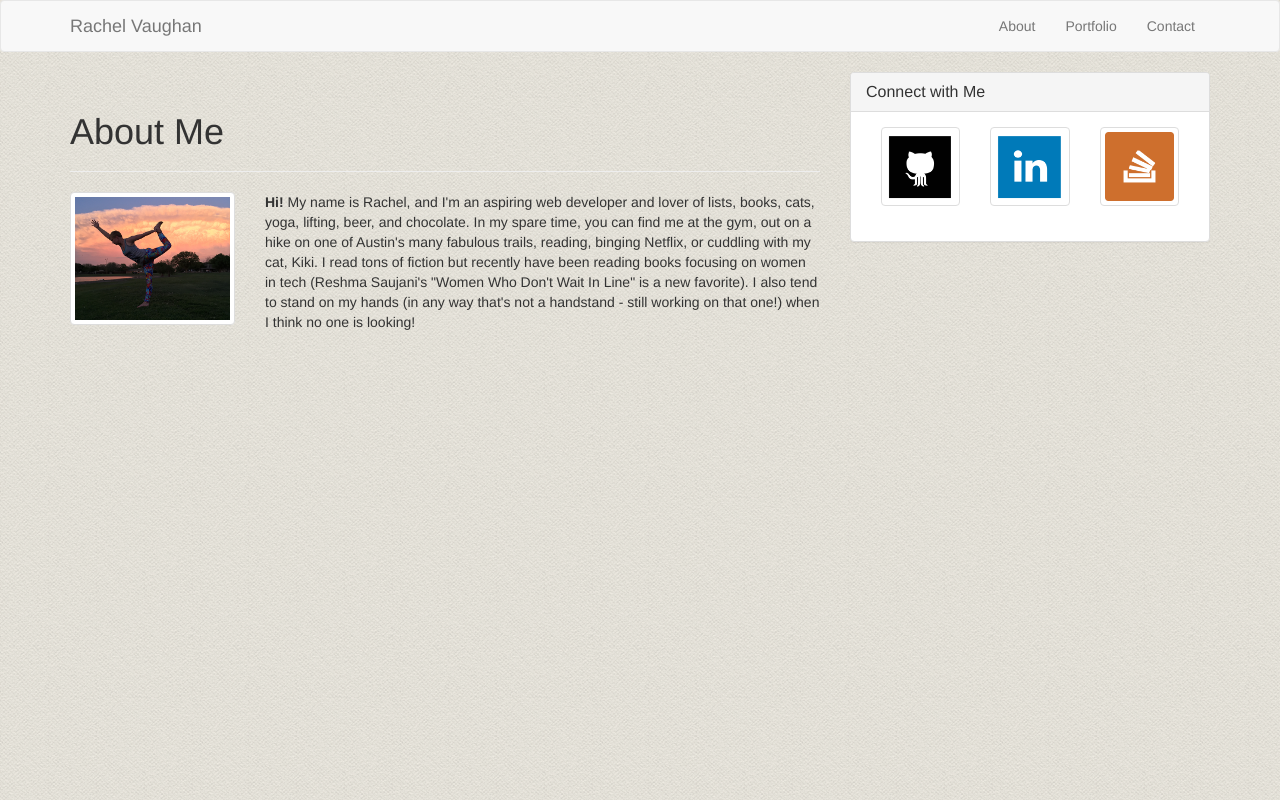
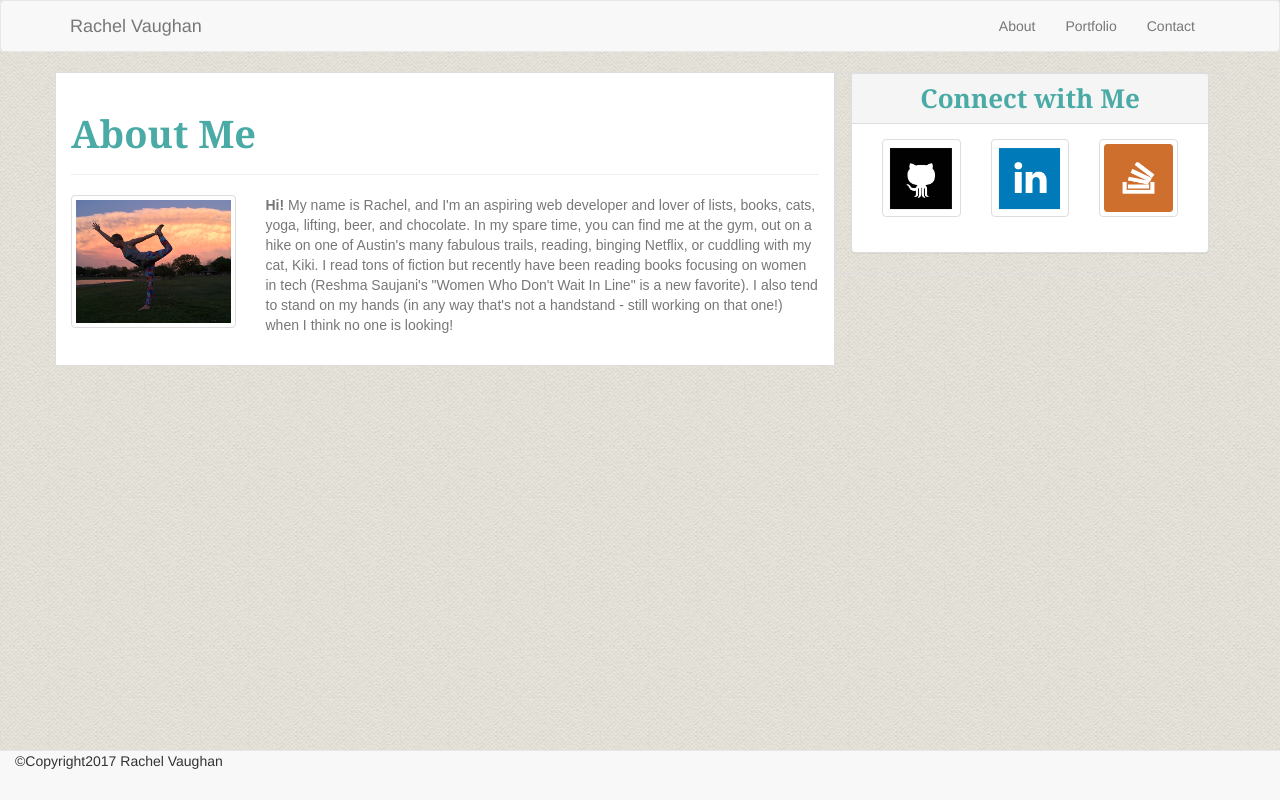
Before and after one commit to RaeVaughan/Bootstrap-Portfolio, a plain HTML site: page index.html in a window 1280 px wide. Drawn offline with nearby package versions, Linux system fonts and the light colour scheme.

Commit message:
added basic stylings

```diff
--- a/index.html
+++ b/index.html
@@ -12,6 +12,7 @@
 
   <nav class="navbar navbar-default">
     <div class="container">
+
       <div class="navbar-header">
         <a class="navbar-brand" href="index.html">Rachel Vaughan</a>
       </div>
@@ -23,6 +24,7 @@
           <li><a href="contact.html">Contact</a></li>
         </ul>
       </div>
+
     </div>
   </nav>
 
@@ -30,7 +32,7 @@
 
 		<div class="row">
 
-			<div class="col-md-8">
+			<div class="col-md-8" id="main-content">
 				<div class="page-header">
 					<h1>About Me</h1>
 				</div>
@@ -49,7 +51,7 @@
 				</div>
 			</div>
 
-      <div class="col-md-4">
+      <div class="col-md-4" id="sidebar">
 
         <div class="panel panel-default">
 
@@ -58,7 +60,6 @@
           </div>
 
             <div class="panel-body">
-
               <div class="col-md-4">
                 <a href="https://github.com/RaeVaughan" target="_blank" class="thumbnail">
                   <img src="images/github-img.png" alt="github">
@@ -76,17 +77,22 @@
                   <img src="images/stackoverflow-img.png" alt="stackoverflow-img">
                 </a>
               </div>
-
         	 </div>
-
-
 
         </div>
 
       </div>
 		</div>
 	</div>
+
+  <nav class="navbar navbar-default navbar-fixed-bottom">
+    <div class="container-fluid">
+      <div class="navbar-header">
+        &copy;Copyright2017 Rachel Vaughan
       </div>
+    </div>
+  </nav>
+
 
   <!-- jQuery CDN -->
   <script src="https://ajax.googleapis.com/ajax/libs/jquery/1.11.3/jquery.min.js"></script>
--- a/style.css
+++ b/style.css
@@ -1,3 +1,44 @@
+* {
+	box-sizing: border-box;
+}
+
 body {
 		background-image: url(images/background-img.png);
 }
+
+h1,
+.panel-title {
+	color: #4aaaa5;
+	font-family: 'Georgia', 'Times', Times New Roman, serif;
+	font-weight: bold;
+}
+
+h1 {
+	font-size: 38px;
+}
+
+.panel-title {
+	font-size: 26px;
+	text-align: center;
+}
+
+p,
+label {
+	font-family: 'Arial', 'Helvetica Neue', Helvetica, sans-serif;
+	color: #777;
+}
+
+#main-content {
+	background-color: #fff;
+	border-style: solid;
+	border-color: #ddd;
+	border-width: 1px;
+	margin-bottom: 20px;
+	padding-bottom: 20px;
+}
+
+#sidebar {
+	border-style: solid;
+	border-color: #ddd;
+	border-width: 1px;
+}
```
Also changed, not shown: contact.html (+5 -7 lines), portfolio.html (+4 -6 lines). Lines whose indentation alone changed are shown as unchanged.
